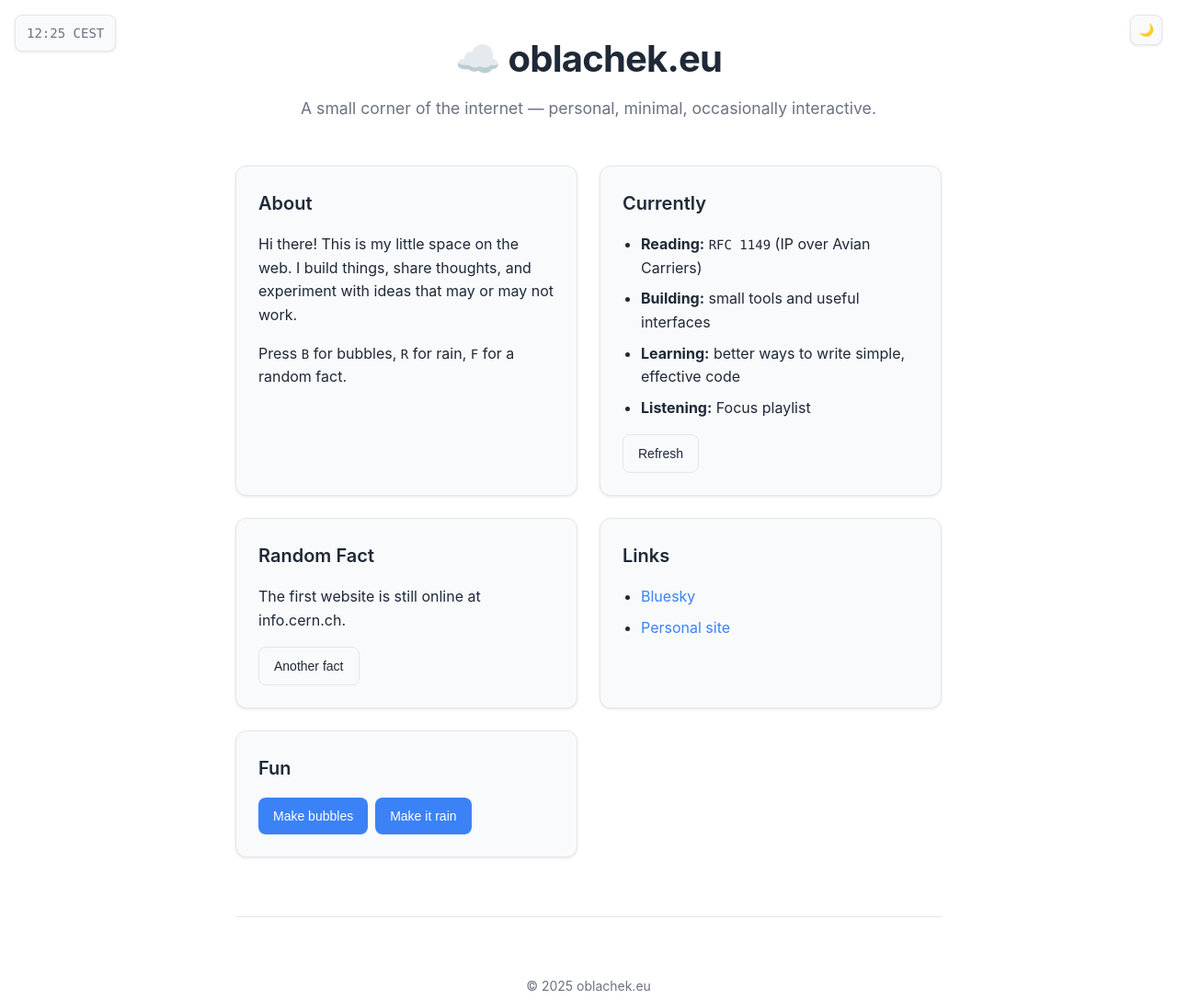
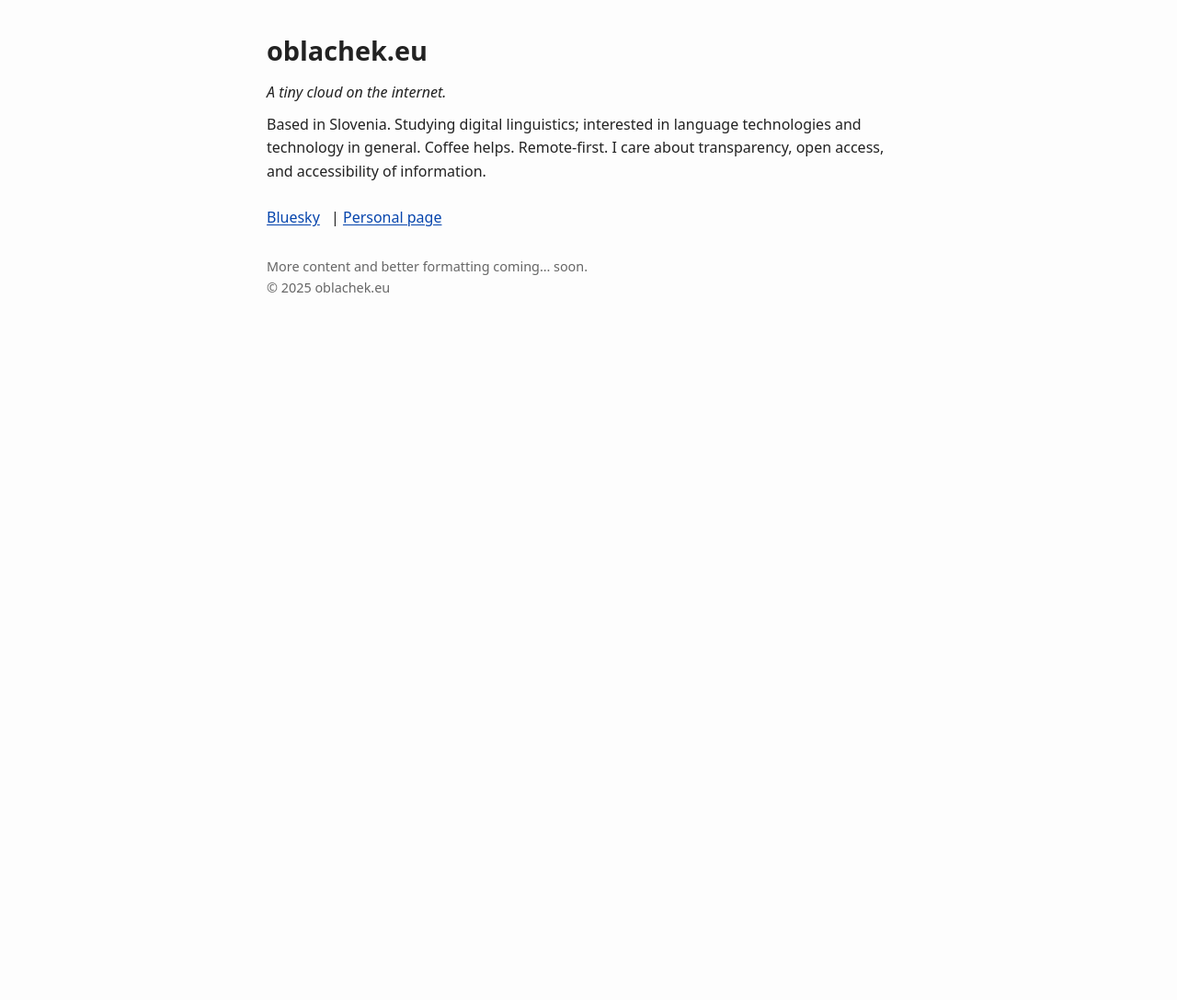
Before and after one commit to hulln/oblachek-eu-site, a plain HTML site: page index.html in a window 1280 px wide. Shown: the whole page at 92% size. After the commit the page ends 800 px from the top, so only its background shows below. Drawn offline with Linux system fonts and the light colour scheme.

Commit message:
Redesign simple things!

```diff
--- a/index.html
+++ b/index.html
@@ -1,73 +1,61 @@
+<!DOCTYPE html>
+<html lang="en">
 <head>
+  <meta charset="utf-8">
   <title>oblachek.eu</title>
-  <link rel="stylesheet" href="style.css">
+  <style>
+    body {
+      max-width: 700px;
+      margin: 2rem auto;
+      font: 16px/1.6 system-ui, -apple-system, Segoe UI, Roboto, Inter, Arial, sans-serif;
+      color: #222;
+      background: #fdfdfd;
+      padding: 0 1rem;
+    }
+    h1 {
+      margin-bottom: 0.2em;
+      font-size: 1.8rem;
+    }
+    p {
+      margin: 0.6em 0;
+    }
+    nav {
+      margin-top: 1.5em;
+    }
+    a {
+      color: #0645ad;
+      text-decoration: underline;
+      text-underline-offset: 2px;
+      margin-right: 0.5em;
+    }
+    footer {
+      margin-top: 2em;
+      font-size: 0.9rem;
+      color: #666;
+    }
+  </style>
 </head>
 <body>
-  <div class="status" id="status">Loading...</div>
+  <h1>oblachek.eu</h1>
+  <p><em>A tiny cloud on the internet.</em></p>
 
-  <button class="theme-toggle" id="theme-toggle" aria-label="Toggle theme">
-    <span id="theme-icon">🌙</span>
-  </button>
+  <p>
+    Based in Slovenia. Studying digital linguistics; interested in language technologies and technology in general. Coffee helps. Remote-first. I care about transparency, open access, and accessibility of information.
+  </p>
 
-  <div class="container">
-    <header>
-      <h1 class="title">☁️ oblachek.eu</h1>
-      <p class="subtitle">A small corner of the internet — personal, minimal, occasionally interactive.</p>
-    </header>
+  <nav>
+    <a href="https://bsky.app/profile/oblachek.eu">Bluesky</a> |
+    <a href="https://hulln.github.io">Personal page</a>
+  </nav>
 
-    <div class="grid">
-      <section class="card">
-        <h2>About</h2>
-        <p>Hi there! This is my little space on the web. I build things, share thoughts, and experiment with ideas that may or may not work.</p>
-        <p>Press <span class="mono">B</span> for bubbles, <span class="mono">R</span> for rain, <span class="mono">F</span> for a random fact.</p>
-  <!-- chips removed for minimalism -->
-      </section>
+  <footer>
+    More content and better formatting coming… soon.<br>
+    © <span id="year"></span> oblachek.eu
+  </footer>
 
-
-
-      <section class="card">
-        <h2>Currently</h2>
-        <ul>
-          <li><strong>Reading:</strong> <span class="mono">RFC 1149</span> (IP over Avian Carriers)</li>
-          <li><strong>Building:</strong> small tools and useful interfaces</li>
-          <li><strong>Learning:</strong> better ways to write simple, effective code</li>
-          <li><strong>Listening:</strong> <span id="spotify-status">Loading...</span></li>
-        </ul>
-        <div style="display: flex; gap: 0.5rem; flex-wrap: wrap; margin-top: 1rem;">
-          <button class="btn btn-secondary" onclick="refreshCurrently()">Refresh</button>
-        </div>
-      </section>
-
-      <section class="card">
-        <h2>Random Fact</h2>
-        <p id="random-fact">Loading interesting fact...</p>
-        <button class="btn btn-secondary" onclick="newRandomFact()">Another fact</button>
-      </section>
-
-      <section class="card">
-        <h2>Links</h2>
-        <ul>
-          <li><a href="https://bsky.app/profile/oblachek.eu" target="_blank" rel="me">Bluesky</a></li>
-          <li><a href="https://hulln.github.io/" target="_blank" rel="noopener">Personal site</a></li>
-        </ul>
-      </section>
-
-      <section class="card">
-        <h2>Fun</h2>
-        <div style="display: flex; gap: 0.5rem; flex-wrap: wrap;">
-          <button class="btn" onclick="createBubbles()">Make bubbles</button>
-          <button class="btn" onclick="makeItRain()">Make it rain</button>
-        </div>
-      </section>
-    </div>
-
-    <footer>
-      <p style="margin-top: 2rem;">
-        © <span id="year"></span> oblachek.eu
-      </p>
-    </footer>
-  </div>
-
-  <script src="script.js"></script>
+  <script>
+    // Set current year in footer
+    document.getElementById('year').textContent = new Date().getFullYear();
+  </script>
 </body>
 </html>
--- a/script.js
+++ /dev/null
@@ -1,149 +0,0 @@
-// Rain/Drizzle effect
-function makeItRain(n = 40, dur = 1200) {
-  for (let i = 0; i < n; i++) {
-    const d = document.createElement('div');
-    d.style.position = 'fixed';
-    d.style.top = '-20px';
-    d.style.left = Math.random() * window.innerWidth + 'px';
-    d.style.width = '8px';
-    d.style.height = '14px';
-    d.style.background = 'var(--accent)';
-    d.style.borderRadius = '4px';
-    d.style.opacity = '0.85';
-    d.style.pointerEvents = 'none';
-    d.style.transition = `transform ${500 + Math.random() * dur}ms linear, opacity 200ms ease-out`;
-    document.body.appendChild(d);
-    requestAnimationFrame(() => {
-      d.style.transform = `translateY(${window.innerHeight + 40}px)`;
-      setTimeout(() => {
-        d.style.opacity = 0;
-        setTimeout(() => d.remove(), 220);
-      }, 480 + dur);
-    });
-  }
-}
-
-// Bubbles
-function createBubbles() {
-  for (let i = 0; i < 15; i++) {
-    const bubble = document.createElement('div');
-    bubble.className = 'bubble';
-    bubble.style.left = Math.random() * window.innerWidth + 'px';
-    bubble.style.bottom = '-20px';
-    bubble.style.width = (8 + Math.random() * 16) + 'px';
-    bubble.style.height = bubble.style.width;
-    document.body.appendChild(bubble);
-    bubble.animate([
-      { transform: 'translateY(0)', opacity: 0.8 },
-      { transform: `translateY(-${100 + Math.random() * 200}vh)`, opacity: 0 }
-    ], {
-      duration: 2000 + Math.random() * 2000,
-      easing: 'ease-out'
-    }).onfinish = () => bubble.remove();
-  }
-}
-
-// Theme handling and clock: run after DOM is ready
-document.addEventListener('DOMContentLoaded', function() {
-  const themeToggle = document.getElementById('theme-toggle');
-  const themeIcon = document.getElementById('theme-icon');
-  function setTheme(theme) {
-    document.documentElement.setAttribute('data-theme', theme);
-    themeIcon.textContent = theme === 'dark' ? '☀️' : '🌙';
-    localStorage.setItem('theme', theme);
-  }
-  function toggleTheme() {
-    const current = document.documentElement.getAttribute('data-theme');
-    setTheme(current === 'dark' ? 'light' : 'dark');
-  }
-  themeToggle.addEventListener('click', toggleTheme);
-  const savedTheme = localStorage.getItem('theme') || (window.matchMedia('(prefers-color-scheme: dark)').matches ? 'dark' : 'light');
-  setTheme(savedTheme);
-
-  // Status update
-  function updateStatus() {
-    try {
-      const now = new Date();
-      const fmt = new Intl.DateTimeFormat('en-GB', {
-        timeZone: 'Europe/Ljubljana',
-        hour: '2-digit',
-        minute: '2-digit',
-        timeZoneName: 'short'
-      });
-      document.getElementById('status').textContent = fmt.format(now);
-    } catch (e) {
-      document.getElementById('status').textContent = 'CET';
-    }
-  }
-  updateStatus();
-  setInterval(updateStatus, 60000);
-
-  document.getElementById('year').textContent = new Date().getFullYear();
-  newRandomFact();
-  updateSpotifyStatus();
-});
-
-// Keyboard shortcuts
-// Bubbles (B key) and Rain (R key)
-document.addEventListener('keydown', (e) => {
-  if (e.key === 'b' || e.key === 'B') {
-    createBubbles();
-  }
-  if (e.key === 'r' || e.key === 'R') {
-    makeItRain();
-  }
-  if (e.key === 'f' || e.key === 'F') {
-    newRandomFact();
-  }
-});
-
-// Random facts
-const facts = [
-  "The first computer bug was an actual bug found in a computer in 1947.",
-  "There are more possible games of chess than atoms in the observable universe.",
-  "The term 'cloud computing' was inspired by cloud symbols in flowcharts.",
-  "The first website is still online at info.cern.ch.",
-  "Rubber ducks are used by programmers to debug code by explaining it aloud.",
-  "The @ symbol was used in email for the first time in 1971.",
-  "The word 'spam' comes from a Monty Python sketch.",
-  "The first computer was the size of a large room and weighed 30 tons.",
-  "Lorem ipsum has been used as placeholder text since the 1500s.",
-  "The term 'firewall' originally referred to walls that prevent fire spread."
-];
-function newRandomFact() {
-  const factEl = document.getElementById('random-fact');
-  const randomFact = facts[Math.floor(Math.random() * facts.length)];
-  factEl.style.opacity = '0.5';
-  setTimeout(() => {
-    factEl.textContent = randomFact;
-    factEl.style.opacity = '1';
-  }, 150);
-}
-
-// Spotify status
-function updateSpotifyStatus() {
-  const statusEl = document.getElementById('spotify-status');
-  // Placeholder - replace with actual Spotify API integration
-  const statuses = [
-    "not connected",
-    "Lo-fi Hip Hop Radio",
-    "Focus playlist",
-    "nothing right now",
-    "ambient sounds"
-  ];
-  statusEl.textContent = statuses[Math.floor(Math.random() * statuses.length)];
-}
-function refreshCurrently() {
-  updateSpotifyStatus();
-}
-
-// Accent color changer
-const colors = ['#3b82f6', '#ef4444', '#10b981', '#f59e0b', '#8b5cf6', '#ec4899'];
-function changeAccentColor() {
-  const color = colors[Math.floor(Math.random() * colors.length)];
-  document.documentElement.style.setProperty('--accent', color);
-}
-
-document.getElementById('year').textContent = new Date().getFullYear();
-newRandomFact();
-updateSpotifyStatus();
--- a/style.css
+++ /dev/null
@@ -1,219 +0,0 @@
-/* Main site styles extracted from index.html */
-:root {
-  --text: #1f2937;
-  --text-secondary: #6b7280;
-  --bg: #ffffff;
-  --card: #f8fafc;
-  --border: #e5e7eb;
-  --accent: #3b82f6;
-  --accent-hover: #2563eb;
-  --shadow: 0 1px 3px 0 rgba(0, 0, 0, 0.1);
-  --shadow-lg: 0 4px 6px -1px rgba(0, 0, 0, 0.1);
-}
-[data-theme="dark"] {
-  --text: #f9fafb;
-  --text-secondary: #9ca3af;
-  --bg: #111827;
-  --card: #1f2937;
-  --border: #374151;
-  --accent: #60a5fa;
-  --accent-hover: #93c5fd;
-  --shadow: 0 1px 3px 0 rgba(0, 0, 0, 0.3);
-  --shadow-lg: 0 4px 6px -1px rgba(0, 0, 0, 0.3);
-}
-* { box-sizing: border-box; }
-body {
-  margin: 0;
-  font-family: -apple-system, BlinkMacSystemFont, "Segoe UI", Roboto, "Helvetica Neue", Arial, sans-serif;
-  line-height: 1.6;
-  color: var(--text);
-  background: var(--bg);
-  transition: background 0.2s, color 0.2s;
-}
-a {
-  color: var(--accent);
-  text-decoration: none;
-  transition: color 0.2s;
-}
-a:hover {
-  color: var(--accent-hover);
-  text-decoration: underline;
-}
-.container {
-  max-width: 800px;
-  margin: 0 auto;
-  padding: 2rem 1rem;
-}
-header {
-  text-align: center;
-  margin-bottom: 3rem;
-}
-.title {
-  font-size: 2.5rem;
-  font-weight: 700;
-  margin: 0 0 0.5rem 0;
-  letter-spacing: -0.02em;
-}
-.subtitle {
-  color: var(--text-secondary);
-  font-size: 1.1rem;
-  margin: 0;
-}
-.theme-toggle {
-  position: fixed;
-  top: 1rem;
-  right: 1rem;
-  background: var(--card);
-  border: 1px solid var(--border);
-  border-radius: 8px;
-  padding: 0.5rem;
-  cursor: pointer;
-  box-shadow: var(--shadow);
-  transition: all 0.2s;
-  z-index: 100;
-}
-.theme-toggle:hover {
-  box-shadow: var(--shadow-lg);
-  transform: translateY(-1px);
-}
-.status {
-  position: fixed;
-  top: 1rem;
-  left: 1rem;
-  color: var(--text-secondary);
-  font-family: ui-monospace, SFMono-Regular, Monaco, monospace;
-  font-size: 0.875rem;
-  background: var(--card);
-  border: 1px solid var(--border);
-  border-radius: 8px;
-  padding: 0.5rem 0.75rem;
-  box-shadow: var(--shadow);
-}
-.grid {
-  display: grid;
-  gap: 1.5rem;
-  grid-template-columns: repeat(auto-fit, minmax(300px, 1fr));
-}
-.card {
-  background: var(--card);
-  border: 1px solid var(--border);
-  border-radius: 12px;
-  padding: 1.5rem;
-  box-shadow: var(--shadow);
-  transition: all 0.2s;
-}
-.card:hover {
-  box-shadow: var(--shadow-lg);
-  transform: translateY(-2px);
-}
-.card h2 {
-  margin: 0 0 1rem 0;
-  font-size: 1.25rem;
-  font-weight: 600;
-}
-.card ul {
-  margin: 0;
-  padding-left: 1.25rem;
-}
-.card li {
-  margin-bottom: 0.5rem;
-}
-.card p {
-  margin: 0 0 1rem 0;
-}
-.card p:last-child {
-  margin-bottom: 0;
-}
-.btn {
-  display: inline-flex;
-  align-items: center;
-  gap: 0.5rem;
-  background: var(--accent);
-  color: white;
-  border: none;
-  border-radius: 8px;
-  padding: 0.75rem 1rem;
-  cursor: pointer;
-  font-size: 0.875rem;
-  font-weight: 500;
-  transition: all 0.2s;
-  text-decoration: none;
-}
-.btn:hover {
-  background: var(--accent-hover);
-  transform: translateY(-1px);
-  color: white;
-  text-decoration: none;
-}
-.btn-secondary {
-  background: var(--card);
-  color: var(--text);
-  border: 1px solid var(--border);
-}
-.btn-secondary:hover {
-  background: var(--border);
-  color: var(--text);
-}
-.chips {
-  display: flex;
-  flex-wrap: wrap;
-  gap: 0.5rem;
-  margin-top: 1rem;
-}
-.chip {
-  background: var(--border);
-  color: var(--text-secondary);
-  padding: 0.25rem 0.75rem;
-  border-radius: 999px;
-  font-size: 0.75rem;
-  font-weight: 500;
-}
-footer {
-  margin-top: 4rem;
-  padding-top: 2rem;
-  border-top: 1px solid var(--border);
-  text-align: center;
-  color: var(--text-secondary);
-  font-size: 0.875rem;
-}
-.mono {
-  font-family: ui-monospace, SFMono-Regular, Monaco, monospace;
-  font-size: 0.875rem;
-}
-.bubble {
-  position: fixed;
-  border: 2px solid var(--accent);
-  border-radius: 50%;
-  pointer-events: none;
-  opacity: 0.8;
-}
-@keyframes fadeIn {
-  from { opacity: 0; transform: translateY(20px); }
-  to { opacity: 1; transform: translateY(0); }
-}
-.card {
-  animation: fadeIn 0.6s ease-out;
-}
-.card:nth-child(2) { animation-delay: 0.1s; }
-.card:nth-child(3) { animation-delay: 0.2s; }
-.card:nth-child(4) { animation-delay: 0.3s; }
-@media (max-width: 640px) {
-  .container {
-    padding: 1rem;
-  }
-  .title {
-    font-size: 2rem;
-  }
-  .grid {
-    grid-template-columns: 1fr;
-  }
-  .status {
-    position: static;
-    margin-bottom: 1rem;
-    text-align: center;
-  }
-  .theme-toggle {
-    top: auto;
-    bottom: 1rem;
-  }
-}
```
